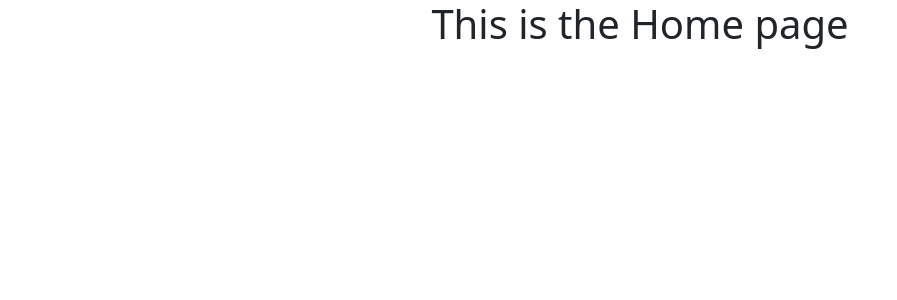
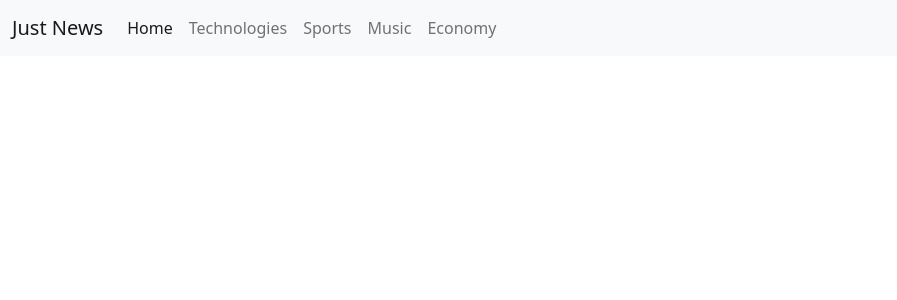
Before and after one commit to Manuperezro/Coffe-and-Tech-Hub, a Flask app: page / in a window 1280 px wide. Shown: the top 300 px of the page, without its empty margins (0-897 px from the left). Run offline with Flask 2, Linux system fonts and the light colour scheme; some libraries are stand-ins or nearby versions.

Commit message:
Nav bar feature added

```diff
--- a/run.py
+++ b/run.py
@@ -1,4 +1,4 @@
-from flask import Flask, render_template
+from flask import Flask, render_template, url_for
 
 
 app = Flask(__name__)
--- a/templates/home.html
+++ b/templates/home.html
@@ -2,6 +2,6 @@
 
 {% block title %}
 
-<p class="text-center">This is the Home page</p>
+This is the Home page
 
 {% endblock %}
--- a/templates/index.html
+++ b/templates/index.html
@@ -4,15 +4,33 @@
     <meta charset="UTF-8">
     <meta http-equiv="X-UA-Compatible" content="IE=edge">
     <meta name="viewport" content="width=device-width, initial-scale=1.0">
-    <title>Your News Website</title>
+    <title>{% block title %} {% endblock %}</title>
 
     <link href="https://cdn.jsdelivr.net/npm/bootstrap@5.1.3/dist/css/bootstrap.min.css" rel="stylesheet" integrity="sha384-1BmE4kWBq78iYhFldvKuhfTAU6auU8tT94WrHftjDbrCEXSU1oBoqyl2QvZ6jIW3" crossorigin="anonymous">
 </head>
 <body>
 
-    <h1>{% block title %}
+        <!--Nav bar-->
+        <nav class="navbar navbar-expand-lg navbar-light bg-light">
+            <div class="container-fluid">
+              <a class="navbar-brand" href="{{url_for('main')}}">Just News</a>
+              <button class="navbar-toggler" type="button" data-bs-toggle="collapse" data-bs-target="#navbarNavAltMarkup" aria-controls="navbarNavAltMarkup" aria-expanded="false" aria-label="Toggle navigation">
+                <span class="navbar-toggler-icon"></span>
+              </button>
+              <div class="collapse navbar-collapse" id="navbarNavAltMarkup">
+                <div class="navbar-nav">
+                  <a class="nav-link active" aria-current="page" href="#">Home</a>
+                  <a class="nav-link" href="#">Technologies</a>
+                  <a class="nav-link" href="#">Sports</a>
+                  <a class="nav-link" href="#">Music</a>
+                  <a class="nav-link" href="#">Economy</a>
+                </div>
+              </div>
+            </div>
+          </nav>
+          <!--end of Navbar-->
 
-        {% endblock %}</h1>
+
         <script src="https://cdn.jsdelivr.net/npm/bootstrap@5.1.3/dist/js/bootstrap.bundle.min.js" integrity="sha384-ka7Sk0Gln4gmtz2MlQnikT1wXgYsOg+OMhuP+IlRH9sENBO0LRn5q+8nbTov4+1p" crossorigin="anonymous"></script>
         <script src="https://cdn.jsdelivr.net/npm/@popperjs/core@2.10.2/dist/umd/popper.min.js" integrity="sha384-7+zCNj/IqJ95wo16oMtfsKbZ9ccEh31eOz1HGyDuCQ6wgnyJNSYdrPa03rtR1zdB" crossorigin="anonymous"></script>
         <script src="https://cdn.jsdelivr.net/npm/bootstrap@5.1.3/dist/js/bootstrap.min.js" integrity="sha384-QJHtvGhmr9XOIpI6YVutG+2QOK9T+ZnN4kzFN1RtK3zEFEIsxhlmWl5/YESvpZ13" crossorigin="anonymous"></script>
```
